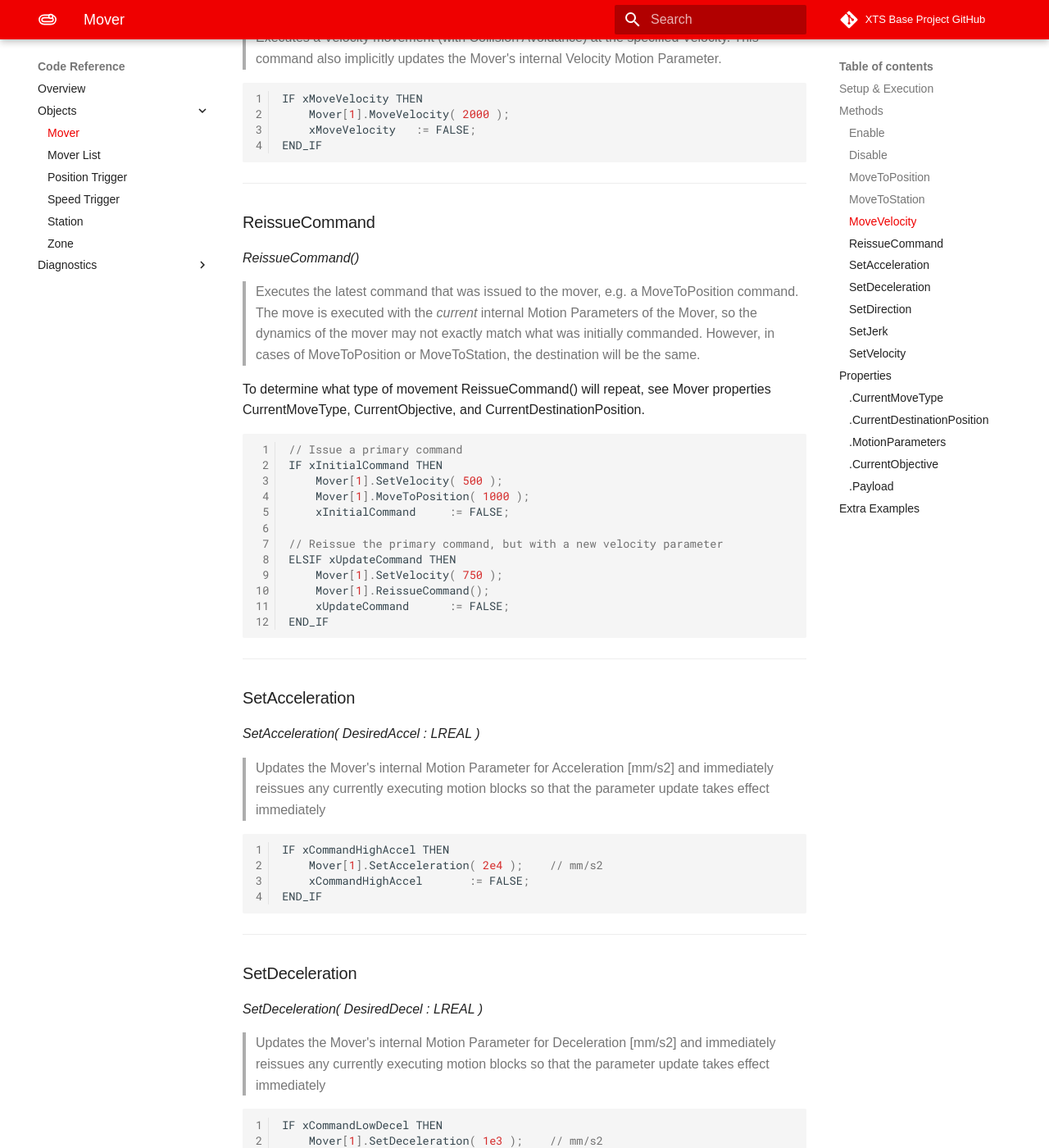
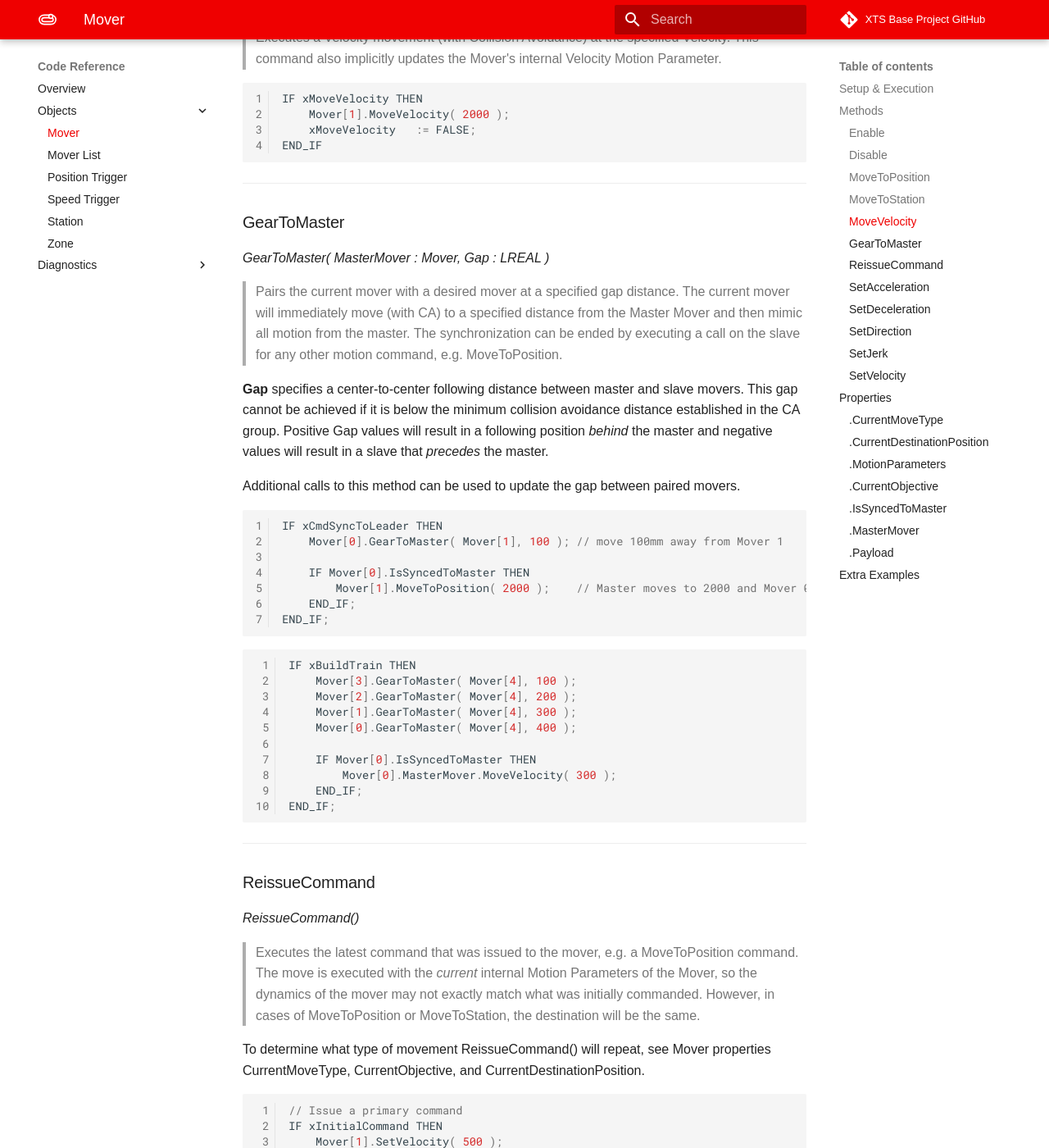
Before and after one commit to Beckhoff-USA-Community/XTS_Base, an MkDocs documentation site: the page built from Documentation/docs/CodeReference/Mover.md, in a window 1280 px wide and 1400 px high, scrolled down 2381 px. Shown: the whole window at 82% size. Built offline with MkDocs 1.6.1 and Material for MkDocs 9.7.7, drawn with Linux system fonts in a browser that asks for light colours; some web fonts are replaced; comment, search, counter and statistics services are not loaded; some of the changed text lies outside the part shown.

Commit message:
Added documentation for GearToMaster. Removed GearAllToMaster implementation. That block will need a lot more work to determine what following distances are correct.

````diff
--- a/Documentation/docs/CodeReference/Mover.md
+++ b/Documentation/docs/CodeReference/Mover.md
@@ -105,6 +105,44 @@ IF xMoveVelocity THEN
 	Mover[1].MoveVelocity( 2000 );
 	xMoveVelocity	:= FALSE;
 END_IF
+```
+
+---
+
+### GearToMaster
+
+*GearToMaster( MasterMover : Mover, Gap : LREAL )*
+
+> Pairs the current mover with a desired mover at a specified gap distance. The current mover will immediately move (with CA) to a specified distance from the Master Mover and then mimic all motion from the master. The synchronization can be ended by executing a call on the slave for any other motion command, e.g. MoveToPosition.
+
+**Gap** specifies a center-to-center following distance between master and slave movers. This gap cannot be achieved if it is below the minimum collision avoidance distance established in the CA group. Positive Gap values will result in a following position *behind* the master and negative values will result in a slave that *precedes* the master.
+
+
+Additional calls to this method can be used to update the gap between paired movers.
+
+
+```javascript
+
+IF xCmdSyncToLeader THEN
+	Mover[0].GearToMaster( Mover[1], 100 );	// move 100mm away from Mover 1
+
+	IF Mover[0].IsSyncedToMaster THEN
+		Mover[1].MoveToPosition( 2000 );	// Master moves to 2000 and Mover 0 will follow
+	END_IF;
+END_IF;
+```
+
+```javascript
+IF xBuildTrain THEN
+	Mover[3].GearToMaster( Mover[4], 100 );
+	Mover[2].GearToMaster( Mover[4], 200 );
+	Mover[1].GearToMaster( Mover[4], 300 );
+	Mover[0].GearToMaster( Mover[4], 400 );
+
+	IF Mover[0].IsSyncedToMaster THEN
+		Mover[0].MasterMover.MoveVelocity( 300 );
+	END_IF;
+END_IF;
 ```
 
 ---
@@ -254,6 +292,27 @@ MOVETYPE_VELOCITY		// this mover was most recently issued a MoveVelocity command
 
 ---
 
+#### .IsSyncedToMaster
+
+*BOOL*
+
+> Returns true if the mover is slaved to another mover and has successfully reached the following position specified by the Gap.
+
+
+---
+
+#### .MasterMover
+
+*REFERENCE To Mover*
+
+> Reference variable that refers to the Mover this Mover is currently slaved to
+
+When this mover is not slaved to another mover, .MasterMover is an invalid reference. Attempting to evaluate it will result in a page fault and XAR will stop.
+
+It is recommended that all evaluations are nested inside IF checks for .IsSyncedToMaster OR by calling __ISVALIDREF
+
+---
+
 #### .Payload
 
 > !!! Under Construction !!! At the moment, this property is a placeholder for application specific information regarding the current status of products onboard the mover, and can be modified as needed for your application.
````
Also changed, not shown: Documentation/docs/CodeReference/MoverList.md (+1 -0 lines), 2 other files.
